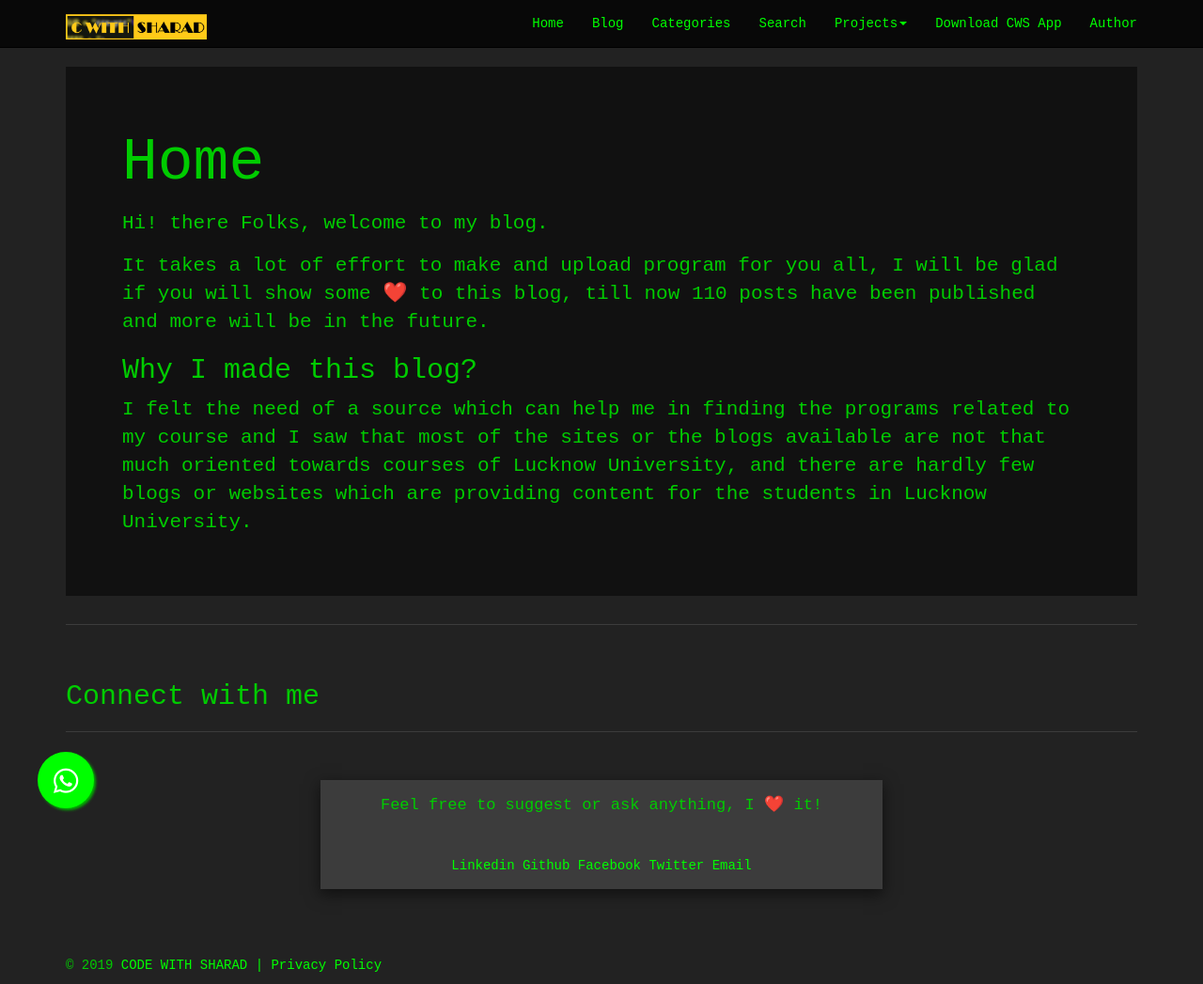
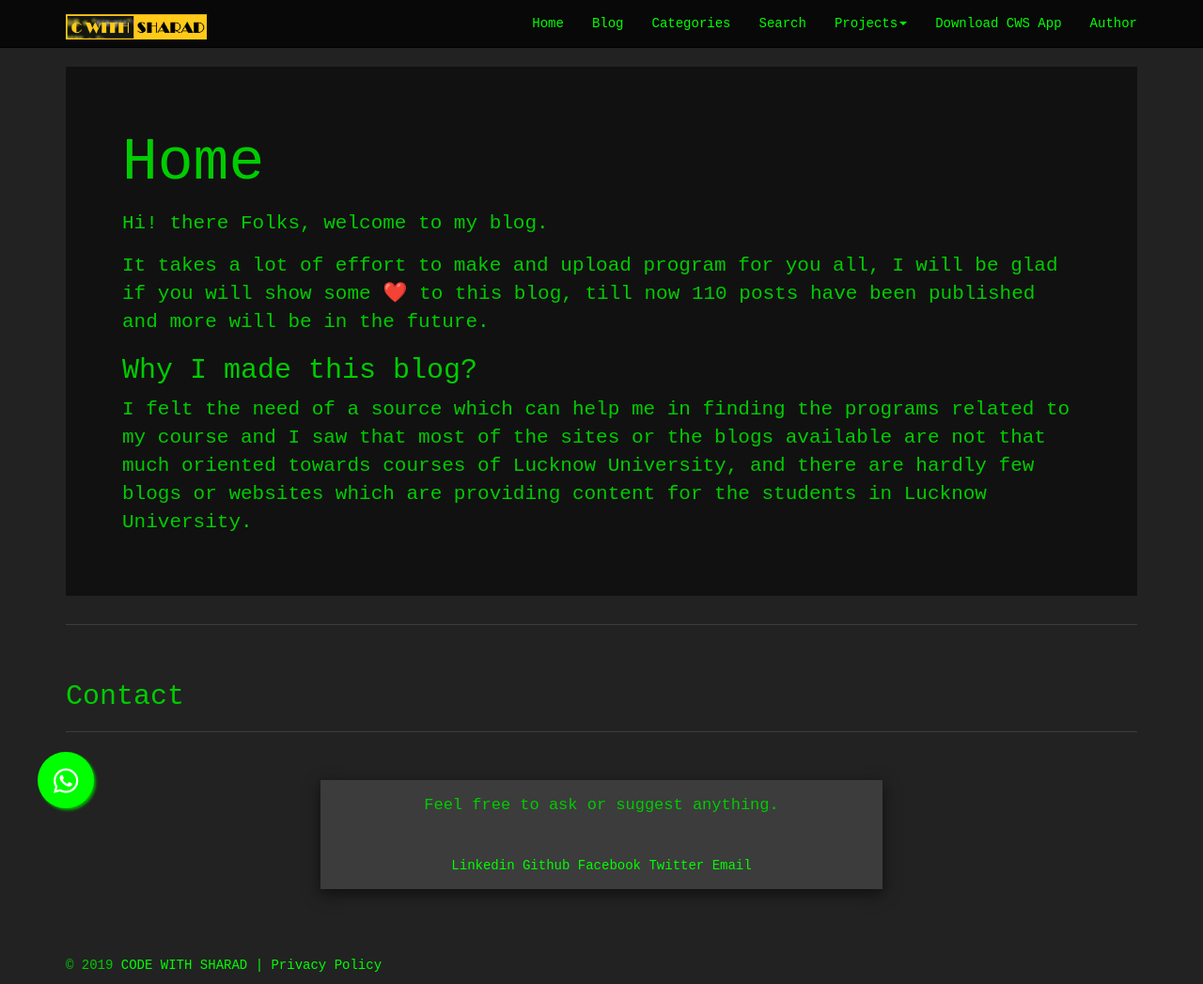
Before and after one commit to cwithsharad/cwithsharad.github.io, a Jekyll site: the page built from index.md, in a window 1280 px wide. Shown: the whole page at 94% size. Built offline with Jekyll 4.4.1, drawn with Linux system fonts in a browser that asks for light colours; nearby versions of some CDN libraries; emoji names are drawn with the system emoji font.

Commit message:
Update footer.html

```diff
--- a/_includes/footer.html
+++ b/_includes/footer.html
@@ -3,7 +3,7 @@
                 <hr>
         <div class="row tall-row">
             <div class="col-lg-12">
-                <h2>Connect with me</h2>
+                <h2>Contact</h2>
                 <hr>
             </div>
         </div>
@@ -13,7 +13,7 @@
                     <div class="modal-dialog">
                         <div class="modal-content">
                             <div class="modal-header" style="text-align:center!important;">
-                                <h4 class="modal-title">Feel free to suggest or ask anything, I :heart: it!<h4>
+                                <h4 class="modal-title">Feel free to ask or suggest anything.<h4>
                             </div>
                             <!-- <div class="modal-body"> -->
                                 <!-- <p></p> -->
```
